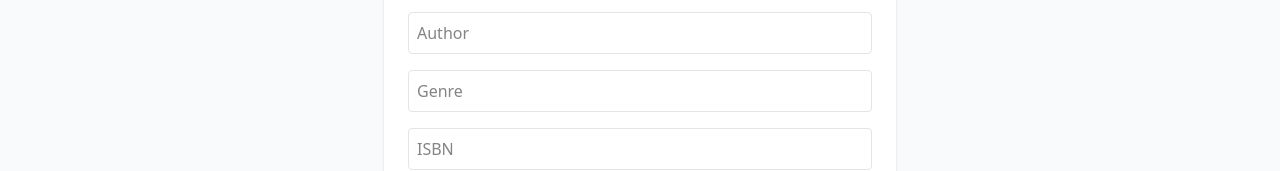
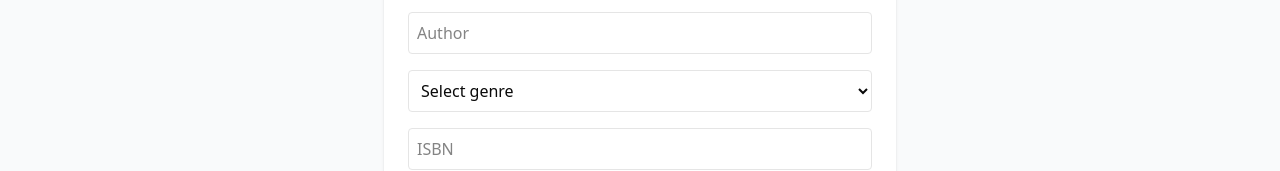
Before and after one commit to Sarajit-mondal/assignment-4-library-management-ui, a React (Vite) app: page /addbook in a window 1280 px wide. Shown: the part 158-329 px from the top of the page. Built offline with nearby package versions, Linux system fonts and the light colour scheme.

Commit message:
add new book and eddit book completed

```diff
--- a/src/api/LibraryApi.ts
+++ b/src/api/LibraryApi.ts
@@ -21,6 +21,7 @@ export const LibraryApi = createApi({
         method: 'POST',
         body: newBook,
       }),
+      invalidatesTags:['Books']
     }),
     updateBook: builder.mutation<Book, Book>({
       query: (book) => ({
@@ -30,7 +31,17 @@ export const LibraryApi = createApi({
       }),
       invalidatesTags: ["Books"]
     }),
+
+
+    deleteBook : builder.mutation<id>({
+      query:(id)=>({
+        url: `/books/${id}`,
+        method:"DELETE",
+      }),
+      invalidatesTags:["Books"]
+    })
   }),
+
 });
 
 
@@ -38,5 +49,6 @@ export const LibraryApi = createApi({
 export const {
   useGetBooksQuery,
   useAddBookMutation,
-  useUpdateBookMutation
+  useUpdateBookMutation,
+  useDeleteBookMutation
 } = LibraryApi;
--- a/src/pageComponet/AddBook.tsx
+++ b/src/pageComponet/AddBook.tsx
@@ -36,8 +36,8 @@ export default function AddBook({ initialData, onClose }: AddBookProps) {
       available: false,
     },
   });
-const [addBook,{ isLoading: isAdding ,error:addError }] = useAddBookMutation();
-const [updateBook,{ isLoading: isUpdating,error:updateError }] = useUpdateBookMutation();
+  const [addBook, { isLoading: isAdding, error: addError }] = useAddBookMutation();
+  const [updateBook, { isLoading: isUpdating, error: updateError }] = useUpdateBookMutation();
 
   // Push data into the form when `initialData` changes (edit mode)
   useEffect(() => {
@@ -49,26 +49,30 @@ const [updateBook,{ isLoading: isUpdating,error:updateError }] = useUpdateBookMu
   }, [initialData, reset]);
 
   /** Handle add or update */
-  const saveBook = (data: BookFormData) => {
+  const saveBook = async (data: BookFormData) => {
     if (initialData) {
-      const book ={
-        _id:initialData._id,
+      const book = {
+        _id: initialData._id,
         ...data,
       }
       try {
-        updateBook(book)
+        await updateBook(book).unwrap()
         toast.success('Updated Successfully')
+
         onClose();
       } catch (error) {
+        toast.error((error as Error)?.message || "Something went wrong")
         console.log(error)
       }
 
     } else {
       // createBookMutation.mutate(data);
       try {
-        addBook(data);
+        await addBook(data).unwrap()
         toast.success('addBook Successfully')
+
       } catch (error) {
+        toast.error((error.data as any)?.message || "Unknow error")
         console.log(error)
       }
     }
@@ -77,8 +81,8 @@ const [updateBook,{ isLoading: isUpdating,error:updateError }] = useUpdateBookMu
 
   };
 
-  if(addError || updateError) return toast.error("error")
-  if(isAdding && isUpdating) return <div>{initialData ? "Updateting........" : "Saveing........"}</div>
+  // if(addError || updateError) return toast.error("error")
+  if (isAdding && isUpdating) return <div>{initialData ? "Updateting........" : "Saveing........"}</div>
   return (
     <form
       onSubmit={handleSubmit(saveBook)}
@@ -98,12 +102,26 @@ const [updateBook,{ isLoading: isUpdating,error:updateError }] = useUpdateBookMu
       />
       {errors.author && <p className="text-sm text-red-500">Required</p>}
 
-      <input
+      {/* Genre */}
+      <select
         {...register("genre", { required: true })}
-        className="w-full border rounded p-2"
-        placeholder="Genre"
-      />
-      {errors.genre && <p className="text-sm text-red-500">Required</p>}
+        className="w-full border rounded p-2 bg-white"
+        defaultValue=""          /* keeps placeholder effect */
+      >
+        <option value="" disabled hidden>
+          Select genre
+        </option>
+        <option value="FICTION">Fiction</option>
+        <option value="NON_FICTION">Non‑fiction</option>
+        <option value="SCIENCE">Science</option>
+        <option value="HISTORY">History</option>
+        <option value="BIOGRAPHY">Biography</option>
+        <option value="FANTASY">Fantasy</option>
+      </select>
+
+      {errors.genre && (
+        <p className="text-sm text-red-500">Genre is required</p>
+      )}
 
       <input
         {...register("isbn", { required: true })}
@@ -143,7 +161,7 @@ const [updateBook,{ isLoading: isUpdating,error:updateError }] = useUpdateBookMu
         type="submit"
         className="px-4 py-2 bg-indigo-600 text-white rounded hover:bg-indigo-700"
       >
-        {initialData ? isUpdating ? "Updateing..." :"Update"   : isAdding ? "Saveing...":"Save"}
+        {initialData ? isUpdating ? "Updateing..." : "Update" : isAdding ? "Saveing..." : "Save"}
       </button>
     </form>
   );
--- a/src/pageComponet/allBooks/AllBooks.tsx
+++ b/src/pageComponet/allBooks/AllBooks.tsx
@@ -18,7 +18,7 @@ import { Button } from "@/components/ui/button";
 import { MoreVertical } from "lucide-react";
 import { PaginationBook } from "./PaginationBook";
 import DialogTemplate from "../dialog/DialogTemplate";
-import { useGetBooksQuery } from "@/api/LibraryApi";
+import { useDeleteBookMutation, useGetBooksQuery } from "@/api/LibraryApi";
 import type { Book } from "@/interface/Interface";
 
 
@@ -30,12 +30,20 @@ export default function AllBooks() {
   const [dialogOpen, setDialogOpen] = useState(false);
   const [dilogName, setDialogName] = useState<string | undefined>();
   const [selectedBook, setSelectedBook] = useState<Book | null>(null);
-
+  const [DeleteBook,{isLoading : deleteLoading}] = useDeleteBookMutation()
   const openDialog = (book: Book,dialog:string) => {
     setSelectedBook(book);
     setDialogName(dialog)
     setDialogOpen(true);
   };
+
+  const deleteBook = async(id:string)=>{
+     try {
+      await DeleteBook(id)
+     } catch (error) {
+
+     }
+  }
 
   if(isLoading) return <div className="flex justify-center">Lodding.......</div>
 
@@ -57,6 +65,7 @@ export default function AllBooks() {
             <TableHead></TableHead>
             <TableHead>Title</TableHead>
             <TableHead>Genre</TableHead>
+            <TableHead>Author</TableHead>
             <TableHead>ISBN</TableHead>
             <TableHead>Copies</TableHead>
             <TableHead className="text-right">Availability</TableHead>
@@ -68,6 +77,7 @@ export default function AllBooks() {
             <TableRow key={inx}>
               <TableCell>{inx+1}.</TableCell>
               <TableCell>{book.title}</TableCell>
+              <TableCell>{book.genre}</TableCell>
               <TableCell>{book.author}</TableCell>
               <TableCell>{book.isbn}</TableCell>
               <TableCell>{book.copies}</TableCell>
@@ -86,7 +96,7 @@ export default function AllBooks() {
                     <DropdownMenuItem className="cursor-pointer" onSelect={() => openDialog(book,"BorrowBook")}>
                       Borrow Book
                     </DropdownMenuItem>
-                    <DropdownMenuItem className="cursor-pointer text-red-500" onSelect={() => alert("Delete Book")}>
+                    <DropdownMenuItem className="cursor-pointer text-red-500" onSelect={() => deleteBook(book._id)}>
                       Delete Book
                     </DropdownMenuItem>
                   </DropdownMenuContent>
@@ -97,7 +107,7 @@ export default function AllBooks() {
         </TableBody>
    <TableFooter>
   <TableRow>
-    <TableCell colSpan={7} className="text-right py-4">
+    <TableCell colSpan={8} className="text-right py-4">
       <PaginationBook />
     </TableCell>
   </TableRow>
```
